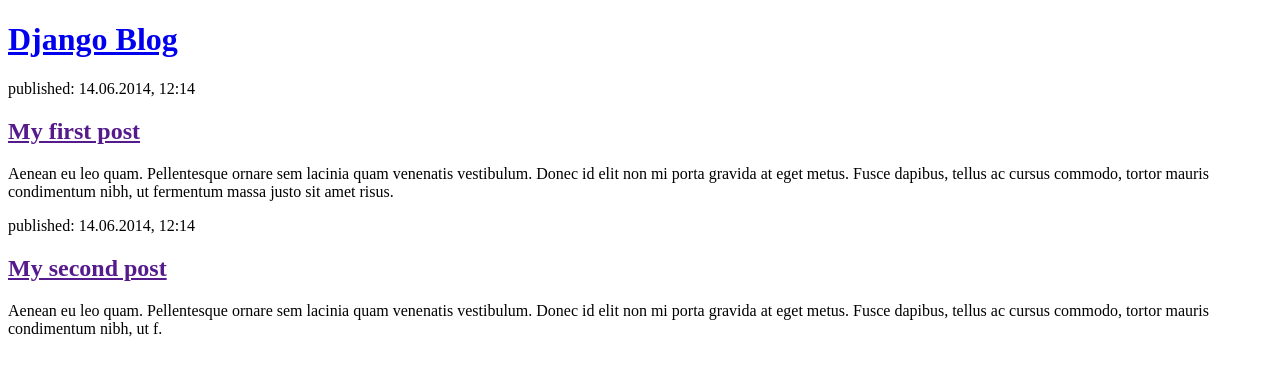
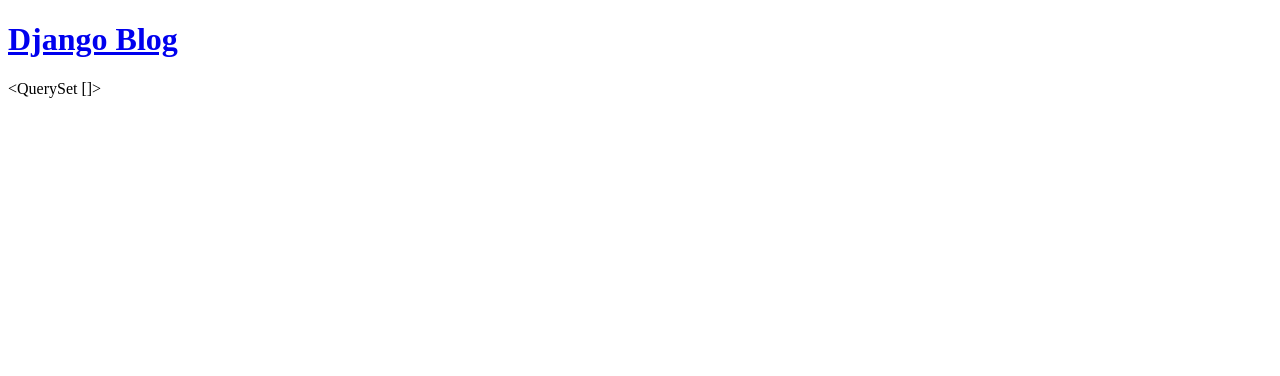
Before and after one commit to enn-dee/Blog-App, a Django app: page / in a window 1280 px wide. Shown: the top 376 px of the page. Run offline with Django 4.2, Linux system fonts and the light colour scheme; data that the repository does not hold is empty.

Commit message:
dynamic data

```diff
--- a/blog/templates/blog/post_list.html
+++ b/blog/templates/blog/post_list.html
@@ -1,23 +1,16 @@
 <!DOCTYPE html>
 <html>
+
 <head>
     <title>Django blog</title>
 </head>
+
 <body>
     <header>
         <h1><a href="/">Django Blog</a></h1>
     </header>
 
-        <article>
-            <time>published: 14.06.2014, 12:14</time>
-            <h2><a href="">My first post</a></h2>
-            <p>Aenean eu leo quam. Pellentesque ornare sem lacinia quam venenatis vestibulum. Donec id elit non mi porta gravida at eget metus. Fusce dapibus, tellus ac cursus commodo, tortor mauris condimentum nibh, ut fermentum massa justo sit amet risus.</p>
-        </article>
+    {{ posts }}
+</body>
 
-        <article>
-            <time>published: 14.06.2014, 12:14</time>
-            <h2><a href="">My second post</a></h2>
-            <p>Aenean eu leo quam. Pellentesque ornare sem lacinia quam venenatis vestibulum. Donec id elit non mi porta gravida at eget metus. Fusce dapibus, tellus ac cursus commodo, tortor mauris condimentum nibh, ut f.</p>
-        </article>
-    </body>
 </html>
--- a/blog/views.py
+++ b/blog/views.py
@@ -1,5 +1,10 @@
 from django.shortcuts import render
+from .models import Post
+from django.utils import timezone
+# Create your views here.
 
-# Create your views here.
+
 def post_list(request):
-    return render(request, 'blog/post_list.html',{})
+    posts = Post.objects.filter(published_date__lte=timezone.now()
+                                ).order_by('published_date')
+    return render(request, 'blog/post_list.html', {'posts': posts})
```
Lines whose indentation alone changed are shown as unchanged.
